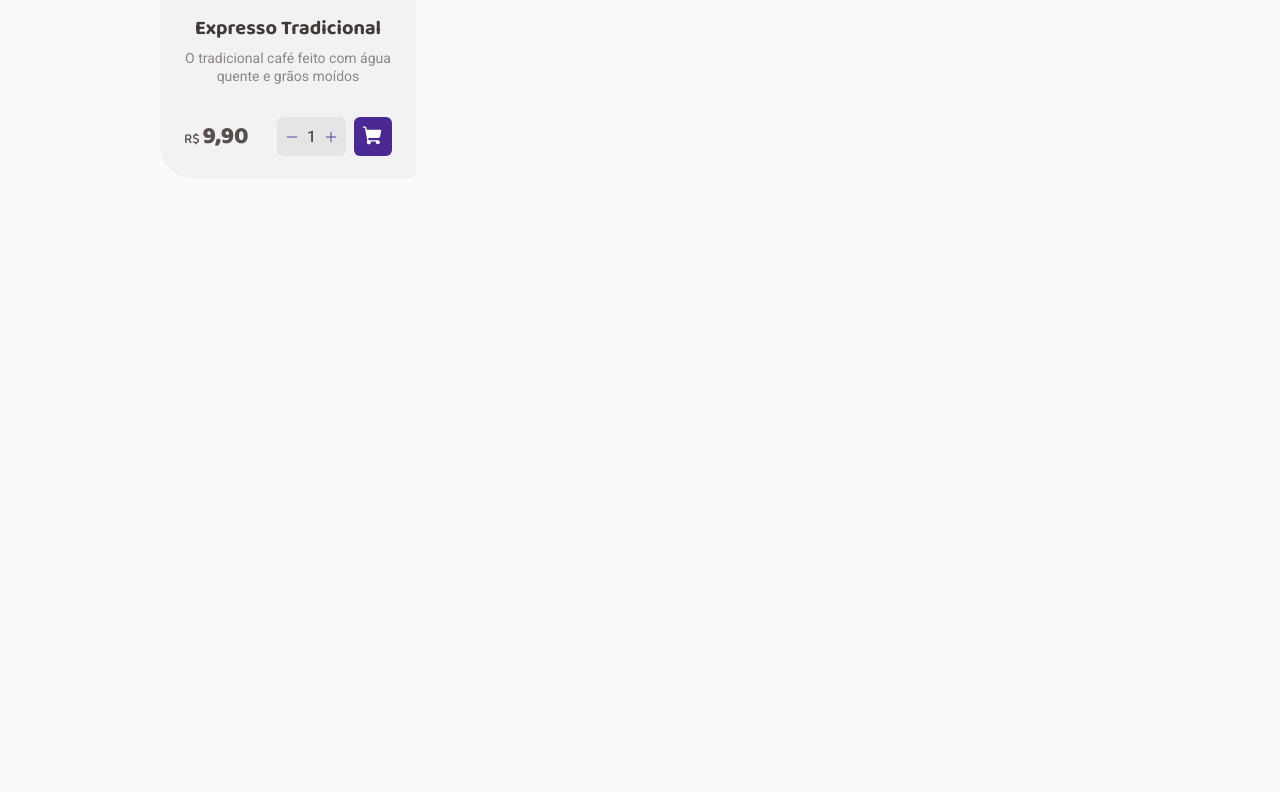
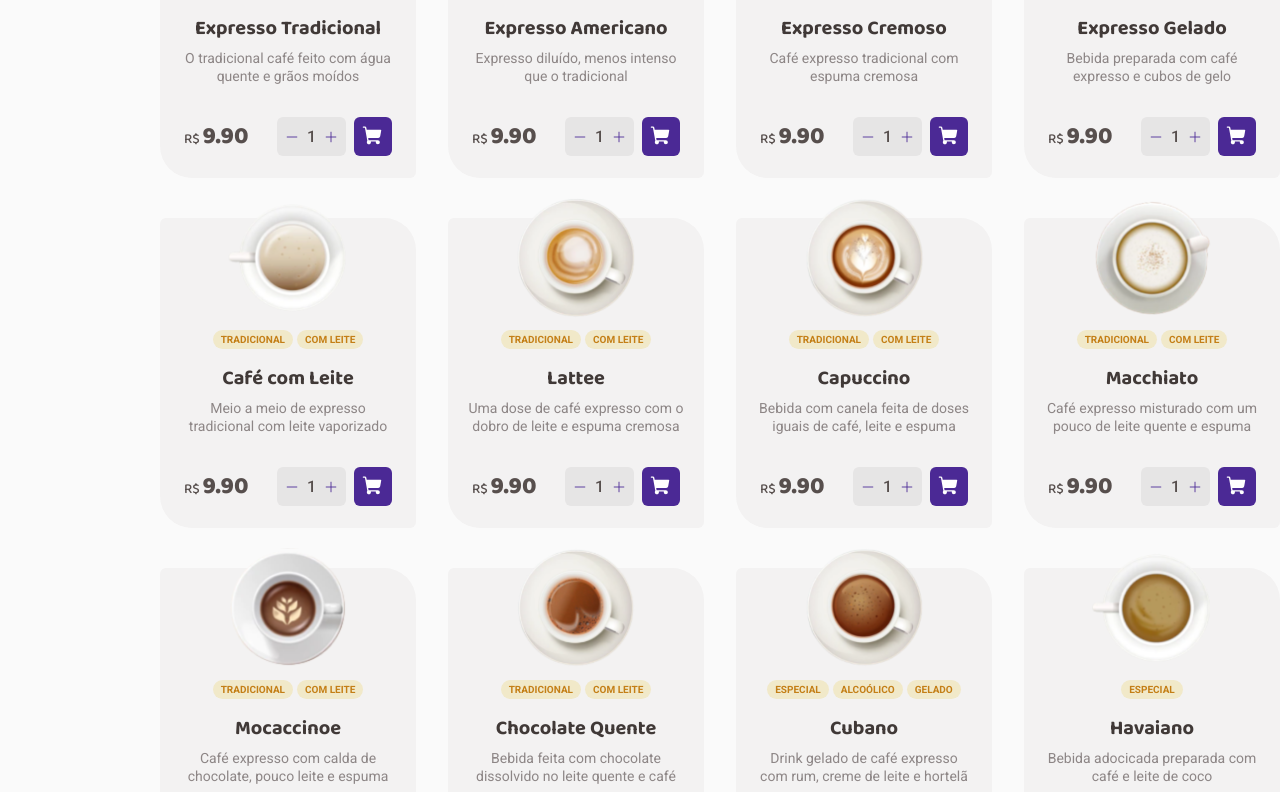
Before and after one commit to jaocruz/coffee-delivery, a React (Vite) app: page / in a window 1280 px wide. Shown: the part 908-1700 px from the top of the page. Before the commit the page ends 1242 px from the top, so only its background shows below. Built offline with nearby package versions, Linux system fonts and the light colour scheme.

Commit message:
listagem dos cafes

```diff
--- a/src/pages/home/components/coffeCard/index.tsx
+++ b/src/pages/home/components/coffeCard/index.tsx
@@ -4,18 +4,36 @@ import { ShoppingCart } from "phosphor-react";
 
 import { Stepper } from "../../../../components/stepper";
 
-export function CoffeCard(){
+interface Tag{
+   name: string
+}
+
+interface CoffeProps{
+   name: string
+   tags: Tag[]
+   description: string
+   value: number
+   photo: string
+}
+
+export function CoffeeCard({ name, tags, description, value, photo }: CoffeProps){
    return(
       <CoffeCardContainer>
-         <img src="./coffe-expresso.svg" alt="" />
+         <img src={photo} alt="" />
 
-         <span>TRADICIONAL</span>
+         <div className="tags">
+            {tags.map(tag => {
+               return(
+                  <span>{tag.name.toUpperCase()}</span>
+               )
+            })}
+         </div>
 
-         <h1>Expresso Tradicional</h1>
-         <h2>O tradicional café feito com água quente e grãos moídos</h2>
+         <h1>{name}</h1>
+         <h2>{description}</h2>
 
          <CoffeBuyingInfo>
-            <h3>9,90</h3>
+            <h3>{value.toFixed(2)}</h3>
 
             <div>
                <Stepper />
--- a/src/pages/home/components/coffeCard/styles.ts
+++ b/src/pages/home/components/coffeCard/styles.ts
@@ -22,6 +22,11 @@ export const CoffeCardContainer = styled.div`
       margin-top: -1.25rem;
       width: 7.5rem;
       height: 7.5rem;
+   }
+
+   .tags{
+      display: flex;
+      column-gap: 0.25rem;
    }
 
    span{
--- a/src/pages/home/index.tsx
+++ b/src/pages/home/index.tsx
@@ -4,7 +4,172 @@ import mainPicture from "/main-picture.svg"
 
 import { Coffee, Package, ShoppingCart, Timer } from "phosphor-react"
 
-import { CoffeCard } from "./components/coffeCard"
+import { CoffeeCard } from "./components/coffeCard"
+
+const coffeeList = [
+   {
+      id: 1,
+      name: 'Expresso Tradicional',
+      tags: [
+         {name: 'tradicional'}
+      ],
+      description: 'O tradicional café feito com água quente e grãos moídos',
+      value: 9.90,
+      photo: '/coffe-expresso.svg'
+   },
+
+   {
+      id: 2,
+      name: 'Expresso Americano',
+      tags: [
+         {name: 'tradicional'}
+      ],
+      description: 'Expresso diluído, menos intenso que o tradicional',
+      value: 9.90,
+      photo: '/coffe-americano.svg'
+   },
+
+   {
+      id: 3,
+      name: 'Expresso Cremoso',
+      tags: [
+         {name: 'tradicional'}
+      ],
+      description: 'Café expresso tradicional com espuma cremosa',
+      value: 9.90,
+      photo: '/coffe-expresso-cremoso.svg'
+   },
+
+   {
+      id: 4,
+      name: 'Expresso Gelado',
+      tags: [
+         {name: 'tradicional'},
+         {name: 'gelado'}
+      ],
+      description: 'Bebida preparada com café expresso e cubos de gelo',
+      value: 9.90,
+      photo: '/coffe-cafe-gelado.svg'
+   },
+
+   {
+      id: 5,
+      name: 'Café com Leite',
+      tags: [
+         {name: 'tradicional'},
+         {name: 'com leite'}
+      ],
+      description: 'Meio a meio de expresso tradicional com leite vaporizado',
+      value: 9.90,
+      photo: '/coffe-cafe-com-leite.svg'
+   },
+
+   {
+      id: 6,
+      name: 'Lattee',
+      tags: [
+         {name: 'tradicional'},
+         {name: 'com leite'}
+      ],
+      description: 'Uma dose de café expresso com o dobro de leite e espuma cremosa',
+      value: 9.90,
+      photo: '/coffe-latte.svg'
+   },
+
+   {
+      id: 7,
+      name: 'Capuccino',
+      tags: [
+         {name: 'tradicional'},
+         {name: 'com leite'}
+      ],
+      description: 'Bebida com canela feita de doses iguais de café, leite e espuma',
+      value: 9.90,
+      photo: '/coffe-capuccino.svg'
+   },
+   {
+      id: 8,
+      name: 'Macchiato',
+      tags: [
+         {name: 'tradicional'},
+         {name: 'com leite'}
+      ],
+      description: 'Café expresso misturado com um pouco de leite quente e espuma',
+      value: 9.90,
+      photo: '/coffe-macchiato.svg'
+   },
+
+   {
+      id: 9,
+      name: 'Mocaccinoe',
+      tags: [
+         {name: 'tradicional'},
+         {name: 'com leite'}
+      ],
+      description: 'Café expresso com calda de chocolate, pouco leite e espuma',
+      value: 9.90,
+      photo: '/coffe-mocaccino.svg'
+   },
+
+   {
+      id: 10,
+      name: 'Chocolate Quente',
+      tags: [
+         {name: 'tradicional'},
+         {name: 'com leite'}
+      ],
+      description: 'Bebida feita com chocolate dissolvido no leite quente e café',
+      value: 9.90,
+      photo: '/coffe-chocolate-quente.svg'
+   },
+
+   {
+      id: 11,
+      name: 'Cubano',
+      tags: [
+         {name: 'especial'},
+         {name: 'alcoólico'},
+         {name: 'gelado'}
+      ],
+      description: 'Drink gelado de café expresso com rum, creme de leite e hortelã',
+      value: 9.90,
+      photo: '/coffe-cubano.svg'
+   },
+
+   {
+      id: 12,
+      name: 'Havaiano',
+      tags: [
+         {name: 'especial'},
+      ],
+      description: 'Bebida adocicada preparada com café e leite de coco',
+      value: 9.90,
+      photo: '/coffe-havaiano.svg'
+   },
+
+   {
+      id: 13,
+      name: 'Árabe',
+      tags: [
+         {name: 'especial'},
+      ],
+      description: 'Bebida preparada com grãos de café árabe e especiarias',
+      value: 9.90,
+      photo: '/coffe-arabe.svg'
+   },
+
+   {
+      id: 14,
+      name: 'Irlandês',
+      tags: [
+         {name: 'especial'},
+         {name: 'alcoólico'}
+      ],
+      description: 'Bebida a base de café, uísque irlandês, açúcar e chantilly',
+      value: 9.90,
+      photo: '/coffe-irlandes.svg'
+   }
+]
 
 export function Home(){
    return(
@@ -44,7 +209,18 @@ export function Home(){
             <h1>Nossos cafés</h1>
 
             <div className="list">
-               <CoffeCard/>
+               {coffeeList.map(cafe => {
+                  return(
+                     <CoffeeCard
+                     key={cafe.id}
+                     photo={cafe.photo}
+                     tags={cafe.tags}
+                     name={cafe.name}
+                     description={cafe.description}
+                     value={cafe.value}
+                     />
+                  )
+               })}
             </div>
          </CoffeList>
       </HomeContainer>
```
Also changed, not shown: public/coffe-irlandes.svg (renamed from public/coffe-irlandês.svg), public/coffe-mocaccino.svg (renamed from public/coffe-mochaccino.svg).
